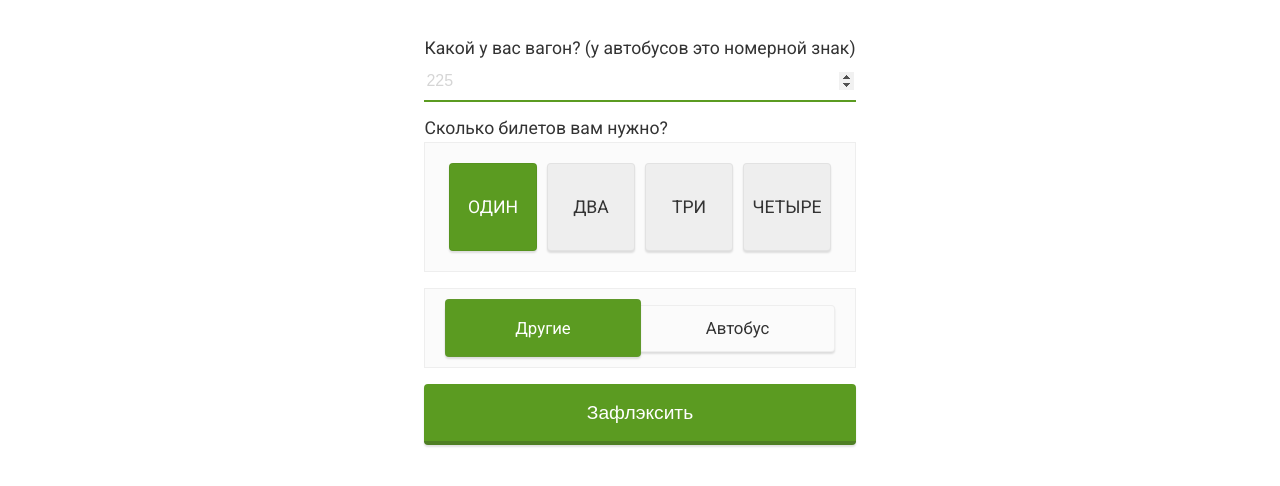
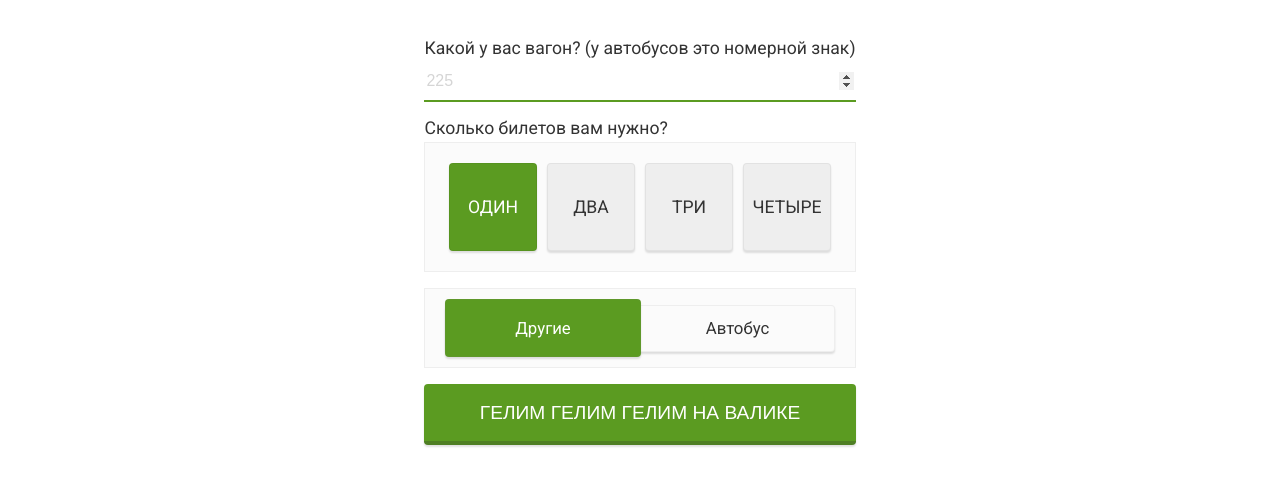
Before and after one commit to bxrninvxid/bxrninvxid.github.io, a website: page index.html in a window 1280 px wide. Shown: the part 144-630 px from the top of the page. Drawn offline with Linux system fonts and the light colour scheme.

Commit message:
Update index.html

```diff
--- a/index.html
+++ b/index.html
@@ -139,7 +139,7 @@
                 </div>
             </div>
             <div class="row">
-                <input type="submit" value="Зафлэксить">
+                <input type="submit" value="ГЕЛИМ ГЕЛИМ ГЕЛИМ НА ВАЛИКЕ">
             </div>
         </form>
     </section>
```
